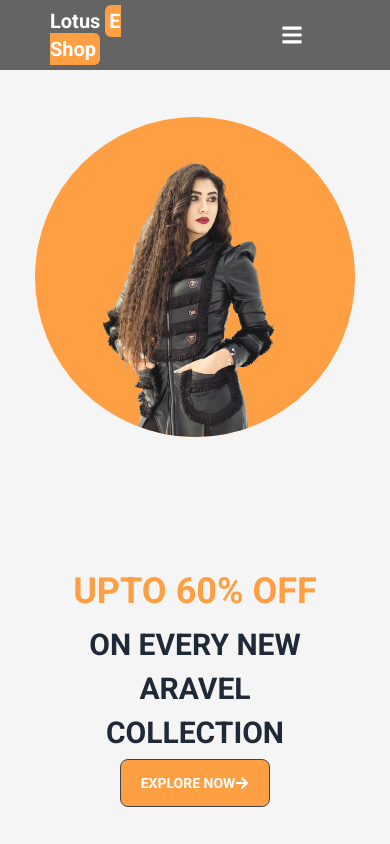
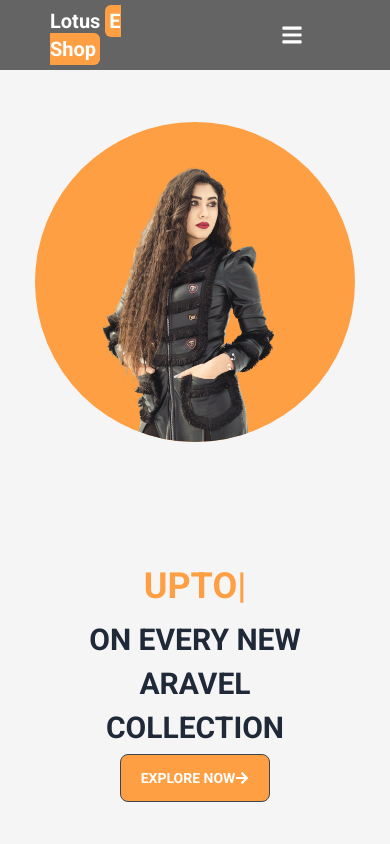
Before and after one commit to LiponRoy/lotus-e-shop-frontend, a React (Create React App) app: page / in a window 390 px wide. Shown: the top 844 px of the page. Built offline with nearby package versions, Linux system fonts and the light colour scheme; no server answers.

Commit message:
adding type animation

```diff
--- a/package.json
+++ b/package.json
@@ -28,6 +28,7 @@
     "react-scripts": "5.0.1",
     "react-slick": "^0.29.0",
     "react-toastify": "^9.1.1",
+    "react-typed": "^1.2.0",
     "redux-persist": "^6.0.0",
     "slick-carousel": "^1.8.1",
     "styled-components": "^5.3.6",
--- a/src/components/Hero.js
+++ b/src/components/Hero.js
@@ -1,12 +1,15 @@
 import React from 'react';
+import Typed from 'react-typed';
 import { FaArrowRight } from 'react-icons/fa';
 const Hero = () => {
 	return (
 		<div>
 			<section className=' h-screen px-3 py-5 bg-neutral-100 lg:py-10 '>
-				<div className='grid lg:grid-cols-2 items-center justify-items-center gap-5 mt-10 h-full'>
-					<div className='order-2 lg:order-1 flex flex-col justify-center items-center md:items-start'>
-						<span className='text-4xl font-bold md:text-7xl text-[#FF9F43]'>UPTO 60% OFF</span>
+				<div className='grid lg:grid-cols-2 items-center justify-items-center  mt-10 h-full '>
+					<div className=' order-2 lg:order-1 flex flex-col justify-center items-center w-full h-full '>
+						<span className='text-4xl font-bold md:text-7xl text-[#FF9F43]'>
+							<Typed strings={['UPTO 60% OFF']} typeSpeed={150} backSpeed={100} loop />
+						</span>
 						<span className='text-3xl font-bold md:text-5xl mt-4'>ON EVERY NEW</span>
 						<span className='text-3xl font-bold md:text-5xl mt-2'>ARAVEL</span>
 						<span className='text-3xl font-bold md:text-5xl mt-2'>COLLECTION</span>
@@ -14,7 +17,7 @@ const Hero = () => {
 							Explore Now <FaArrowRight></FaArrowRight>
 						</button>
 					</div>
-					<div className='order-1 lg:order-2 bg-[#FF9F43] rounded-full overflow-hidden'>
+					<div className='bg-[#FF9F43] rounded-full overflow-hidden'>
 						<img className='h-80 w-80 object-contain lg:w-[600px] lg:h-[600px]' src='/img/model.png' alt='' />
 					</div>
 				</div>
--- a/src/components/Navbar/NavbarTwo.js
+++ b/src/components/Navbar/NavbarTwo.js
@@ -7,6 +7,8 @@ import { useNavigate } from 'react-router-dom';
 import { useSelector, useDispatch } from 'react-redux';
 import { logoutApi, reset } from '../../features/auth/authSlice';
 import { BsBasket3Fill } from 'react-icons/bs';
+import { removeAllCart } from '../../features/cart/cartSlice';
+
 const NavbarTwo = () => {
 	const [showLinks, setShowLink] = useState(false);
 
@@ -19,6 +21,9 @@ const NavbarTwo = () => {
 		dispatch(logoutApi());
 		dispatch(reset());
 		navigate('/');
+
+		// remove this user all cart also
+		dispatch(removeAllCart());
 	};
 
 	const closeFunc = () => {
--- a/src/pages/signup/Signup.js
+++ b/src/pages/signup/Signup.js
@@ -36,12 +36,12 @@ const Signup = () => {
 			toast.error(message);
 		}
 
-		if (isSuccess || user) {
+		if (user) {
 			navigate('/login');
 		}
 
 		dispatch(reset());
-	}, [user, isError, isSuccess, message, navigate, dispatch]);
+	}, [user, isError, isSuccess, message, dispatch]);
 
 	// yup schema and hook form
 	const {
--- a/src/product/Product.js
+++ b/src/product/Product.js
@@ -126,21 +126,22 @@ const Product = () => {
 												<div className='relative overflow-hidden bg-no-repeat bg-cover max-w-xs rounded-sm'>
 													<img src={value?.image.url} width={300} className='hover:scale-110 transition duration-300 ease-in-out' alt='noImg' />
 												</div>
-												<div className=' flex items-center justify-between mt-4'>
-													<button onClick={() => navigate(`/productDetail/${value?._id}`)} className='font-bold underline'>
+												<div className=' flex items-center justify-between mt-4 bg-[#646464] text-white p-2'>
+													<button onClick={() => navigate(`/productDetail/${value?._id}`)} className=' underline'>
+														{/* <BsFillBasket2Fill size='24px'></BsFillBasket2Fill> */}
 														Detail
 													</button>
 
-													<button onClick={() => addToCartItem(value)} className=' font-bold underline flex items-center'>
-														<BsFillBasket2Fill></BsFillBasket2Fill>
-														-Cart-add
+													<button onClick={() => addToCartItem(value)} className=' underline flex items-center'>
+														{/* <BsFillBasket2Fill size='24px'></BsFillBasket2Fill> */}
+														Add-To-Cart
 													</button>
 												</div>
+
 												<span className='text-2xl mt-2 font-semibold '>
 													{value?.price}
 													<span className='text-xl'>TK</span>
 												</span>
-
 												<p className='text-xl font-semibold'>{value?.name}</p>
 											</div>
 										))}
```
Also changed, not shown: 1 other file (tests, documents, lock files or other folders).
